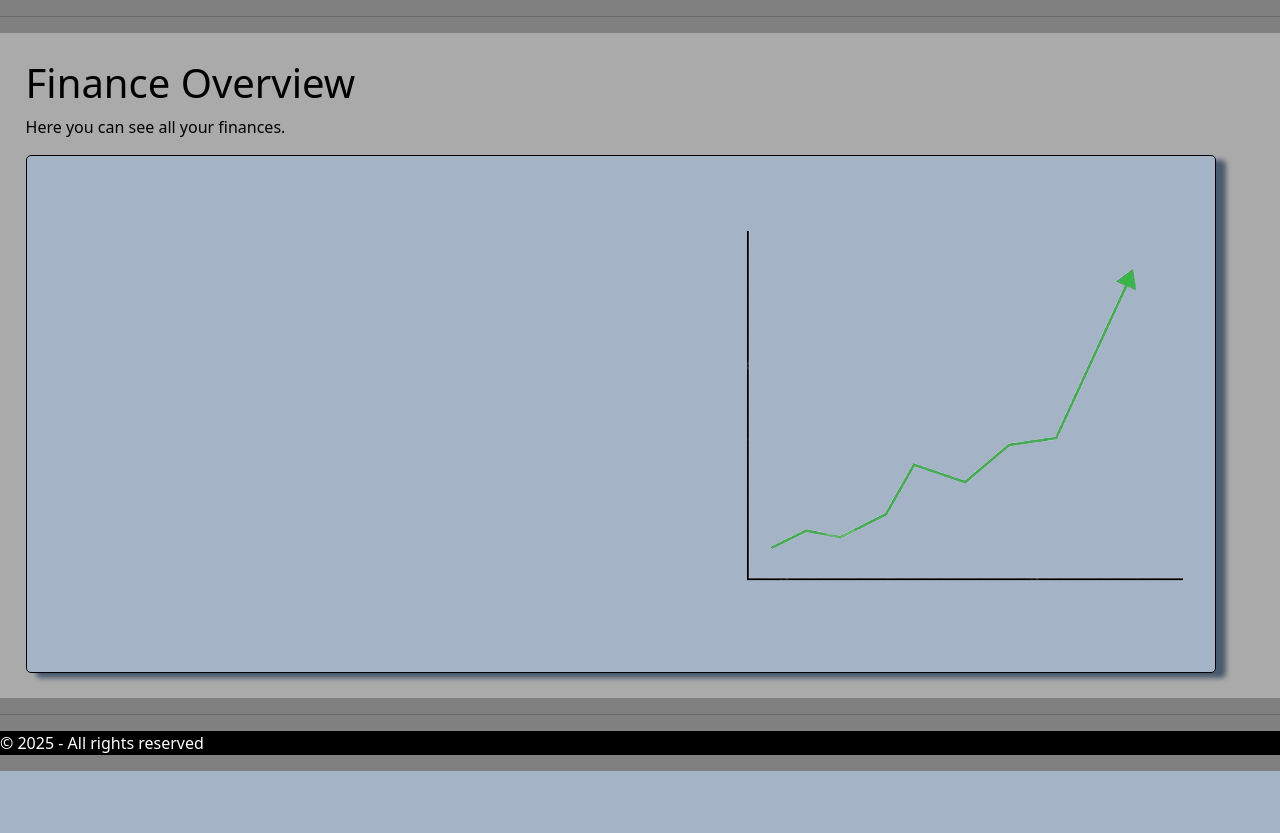
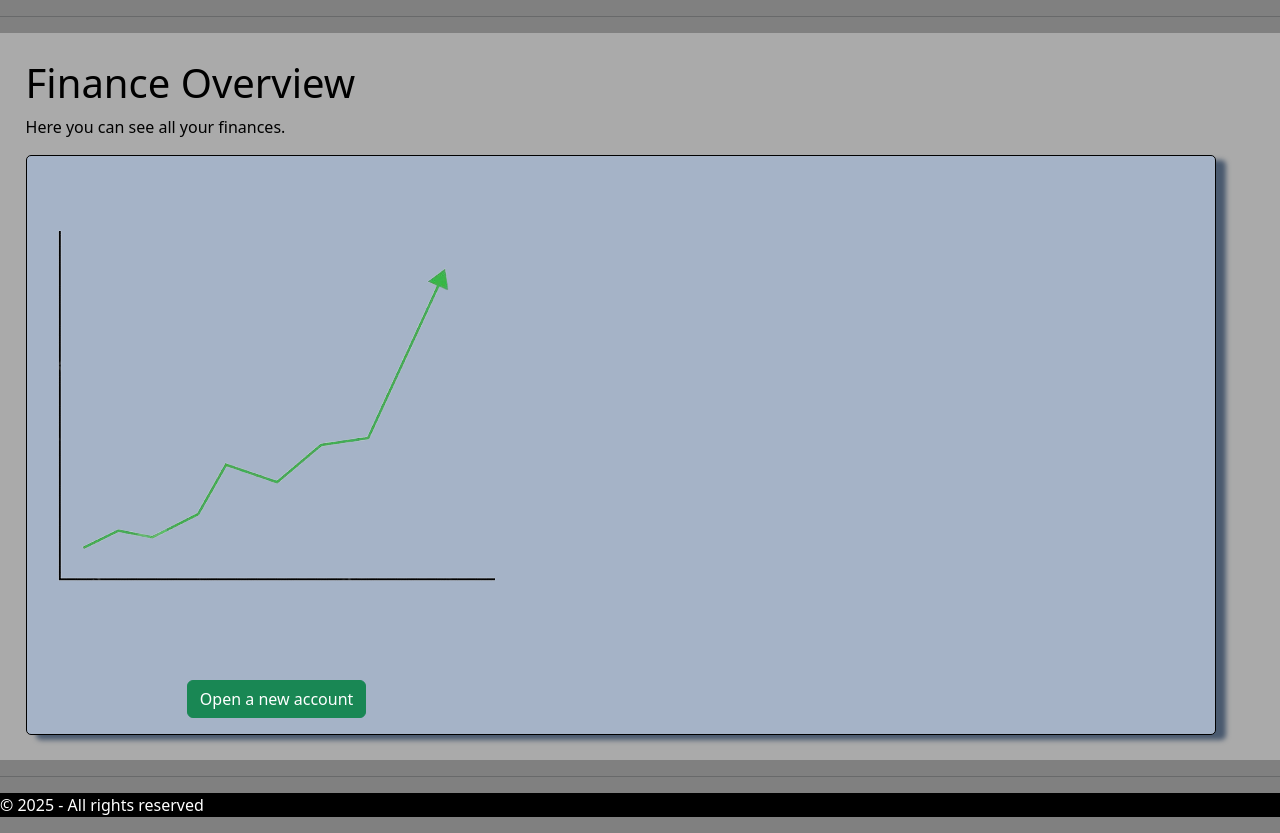
Before and after one commit to M-Pidlisnyi/finance-cabinet, a Django app: page / in a window 1280 px wide. Shown: the part 38-871 px from the top of the page. Before the commit the page ends 809 px from the top, so only its background shows below. Run offline with Django 5.2, Linux system fonts and the light colour scheme; the visitor is signed in with stand-in values (Sample User, id 1); data that the repository does not hold is empty.

Commit message:
display user's finaccs on index page. +ui

```diff
--- a/finance/views.py
+++ b/finance/views.py
@@ -1,5 +1,20 @@
 from django.shortcuts import render
+from django.http import HttpRequest, HttpResponse
+
+from .models import DebitAcccount, CreditAccount
 
 # Create your views here.
-def index(request):
-    return render(request, 'finance/index.html')
+def index(request:HttpRequest):
+    current_user = request.user
+    context = {}
+    if current_user.is_authenticated:
+        user_accounts = DebitAcccount.objects.filter(user=current_user)
+
+        total_acc_number = len(user_accounts)
+        #if not planning to iterate over them don't use len() for querysets, insteas use .count()
+        #in this case we WILL iterate so len() MIGHT be faster
+
+        context = {"accounts": user_accounts,  "acc_num": total_acc_number}
+
+
+    return render(request, 'finance/index.html', context=context)
--- a/static/css/style.css
+++ b/static/css/style.css
@@ -26,11 +26,45 @@ footer{
     border: 1px solid;
     box-shadow: 10px 5px 5px #4A5A6F ;
     border-radius: 5px;
+    display: flex;
+    justify-content: flex-start;
+    gap: 10px;
+    overflow-x: hidden;
+
 }
 
-.line-up{
+.img-container:not(:empty){
+    overflow-x: auto;
+}
+
+.img-container p {
+    display: flex;
+    flex-direction: column;
+    justify-content: center;
+    align-items: center;
+    font-size: calc(2rem - 0.2rem * var(--count));
+    flex-shrink: 1;
+    white-space: nowrap;
+    text-align: center;
+}
+
+
+.container p img {
+    width: calc(100px - 5px * var(--count)); /* Image shrinks */
+    height: auto;
+    max-width: 100%; /* Prevents overflow */
+  }
+
+/* .line-up{
     text-align: right;
+} */
+
+p.account:hover{
+    box-shadow: 5x 10px 5px red;
+    opacity: 80%;
 }
+
+
 
 .welcome-text{
     display: inline;
--- a/templates/finance/index.html
+++ b/templates/finance/index.html
@@ -5,8 +5,26 @@
     <p>Here you can see all your finances.</p>
     <div class="img-container">
         {% load static %}
+        {% for acc in accounts %}
+            <p class="account">
+                <a href="#">
+                    <img src="{% static 'pics/credit-card.png' %}"><br>
+                    <span class="btn btn-primary account-name"><br>
+                        {% if acc.creditaccount %}
+                            <br>{{acc.creditaccount}}
+                        {% else %}
+                            <br>{{acc}}
+                        {% endif %}
+                    </span>
+
+                </a>
+            </p>
+        {%endfor%}
+        {% if acc_num <= 2 %}
         <p class="line-up">
-            <img  src="{% static 'pics/stonks.png' %}" alt="line go up">
+            <img  src="{% static 'pics/stonks.png' %}" alt="line go up"><br>
+            <a href="{% url 'finacc-open' %}" class="btn btn-success">Open a new account</a>
         </p>
+        {% endif %}
     </div>
 {% endblock %}
```
Also changed, not shown: static/pics/credit-card.png (added).
